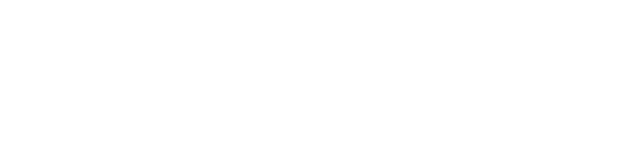
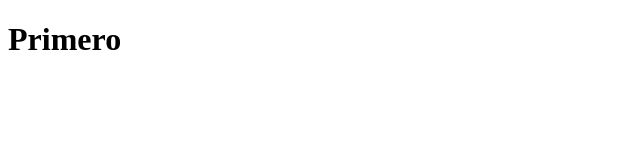
Before and after one commit to AntonioMunozCarmona/prueba1, a plain HTML site: page index.html in a window 1280 px wide. Shown: the whole page, without its empty margins (0-640 px from the left). Drawn offline with Linux system fonts and the light colour scheme.

Commit message:
Segundo commit

```diff
--- /dev/null
+++ b/estilos.css
@@ -0,0 +1,3 @@
+* {
+    font-family: arial;
+}
--- a/index.html
+++ b/index.html
@@ -6,6 +6,6 @@
     <title>Document</title>
 </head>
 <body>
-
+    <h1>Primero</h1>
 </body>
 </html>
```
